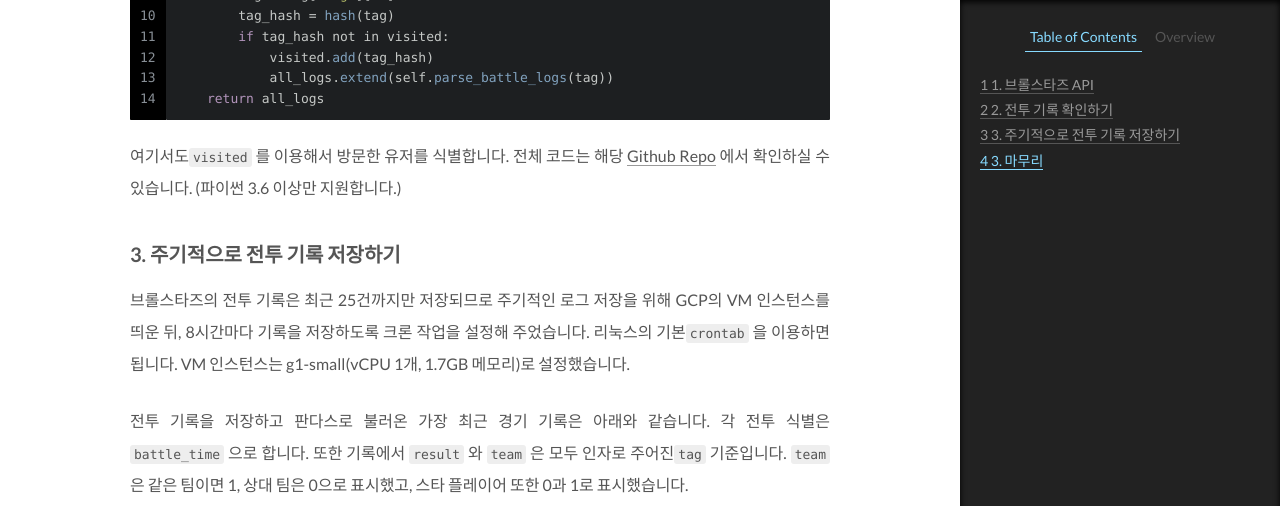
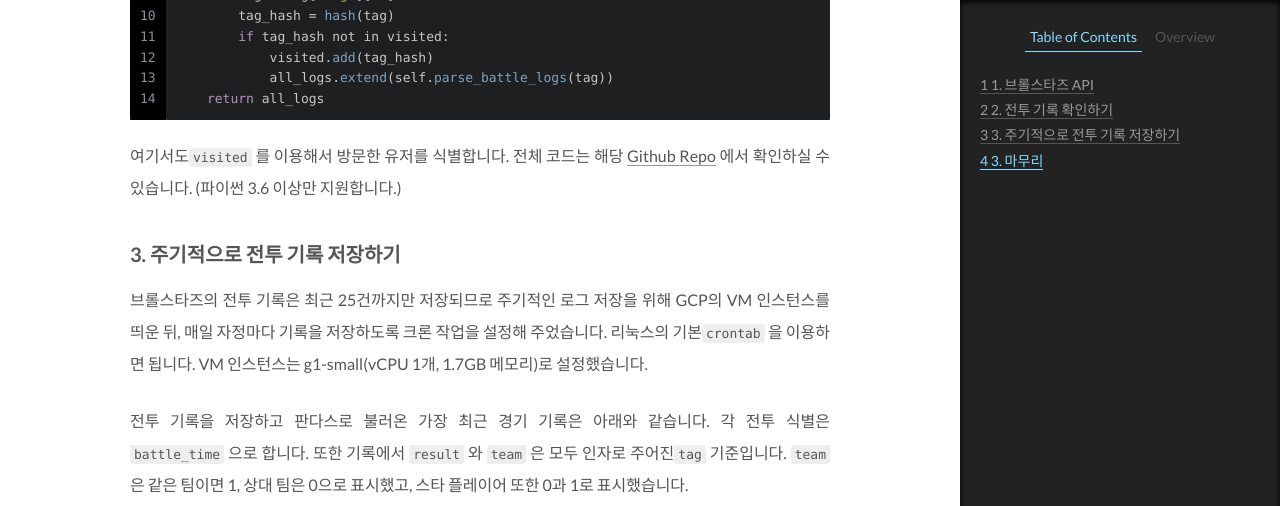
Before and after one commit to novdov/novdov.github.io, a Jekyll site: the page built from _posts/2019-08-18-Brawl-Stars-API.md, in a window 1280 px wide and 1400 px high, scrolled down 4512 px, cut to the strip 0-506 px from the top of the window. Built offline with Jekyll 4.4.1, drawn with Linux system fonts in a browser that asks for light colours; comment, search, counter and statistics services are not loaded; some of the changed text lies outside the part shown.

Commit message:
revision

```diff
--- a/_posts/2019-08-18-Brawl-Stars-API.md
+++ b/_posts/2019-08-18-Brawl-Stars-API.md
@@ -197,7 +197,7 @@ def parse_battle_logs_all_user(self, init_tag: str) -> List[Mapping]:
 
 ## 3. 주기적으로 전투 기록 저장하기
 
-브롤스타즈의 전투 기록은 최근 25건까지만 저장되므로 주기적인 로그 저장을 위해 GCP의 VM 인스턴스를 띄운 뒤, 8시간마다 기록을 저장하도록 크론 작업을 설정해 주었습니다. 리눅스의 기본`crontab` 을 이용하면 됩니다. VM 인스턴스는 g1-small(vCPU 1개, 1.7GB 메모리)로 설정했습니다.
+브롤스타즈의 전투 기록은 최근 25건까지만 저장되므로 주기적인 로그 저장을 위해 GCP의 VM 인스턴스를 띄운 뒤, 매일 자정마다 기록을 저장하도록 크론 작업을 설정해 주었습니다. 리눅스의 기본`crontab` 을 이용하면 됩니다. VM 인스턴스는 g1-small(vCPU 1개, 1.7GB 메모리)로 설정했습니다.
 
 전투 기록을 저장하고 판다스로 불러온 가장 최근 경기 기록은 아래와 같습니다. 각 전투 식별은 `battle_time` 으로 합니다. 또한 기록에서 `result` 와 `team` 은 모두 인자로 주어진`tag`  기준입니다. `team` 은 같은 팀이면 1, 상대 팀은 0으로 표시했고, 스타 플레이어 또한 0과 1로 표시했습니다.
 
```
Also changed, not shown: other parts of _posts/2019-08-18-Brawl-Stars-API.md (+1 -1 lines).
